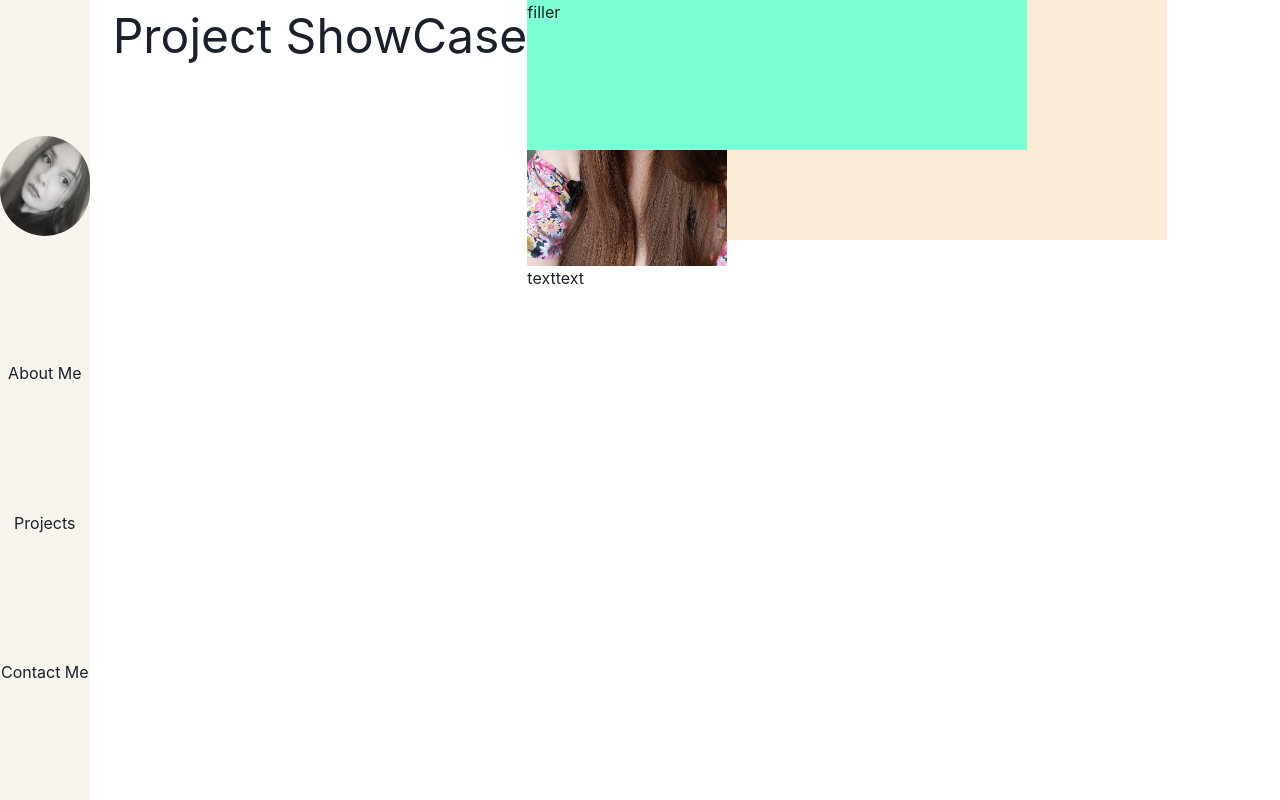
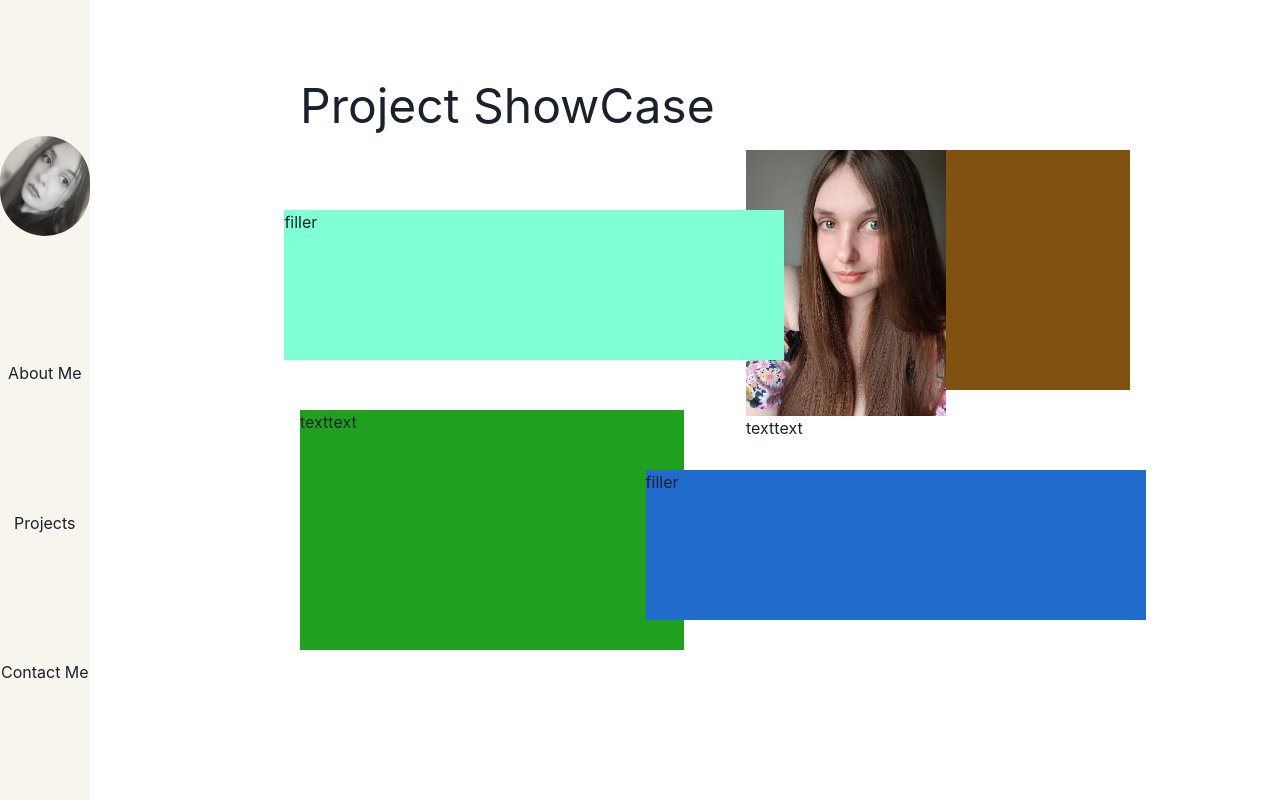
Before and after one commit to Sadie109/Sadie-Portfolio, a Next.js app: page /projects in a window 1280 px wide. Built offline with nearby package versions, Linux system fonts and the light colour scheme.

Commit message:
CSS work on project page

```diff
--- a/pages/projects.js
+++ b/pages/projects.js
@@ -11,22 +11,24 @@ function projects() {
           <p>filler</p>
         </div>
         <div>
-          <img className={styles.ImgContainer} src="/image.jpg" />
+          <img className={styles.Img} src="/image.jpg" />
           <a>text</a>
           <a>text</a>
         </div>
       </div>
 
-      {/* <div className={styles.SecondInfoContainer}>
+      <div className={styles.ProjectContainer}>
+      <div className={styles.ProjectInfoContainer}>
         <p>filler</p>
       </div>
-      <div className={styles.SecondImgContainer}>
-      <img/>
+      <div className={styles.ProjectImg}>
+        <img />
         <a>text</a>
         <a>text</a>
       </div>
+      </div>
 
-      <div className={styles.InfoContainer}>
+      {/* <div className={styles.InfoContainer}>
         <p>filler</p>
       </div>
       <div className={styles.ImgContainer}>
--- a/styles/project.module.css
+++ b/styles/project.module.css
@@ -1,7 +1,8 @@
 .Title {
   display: flex;
-  top: 20px;
-  left: 100px;
+  position: absolute;
+  top: 70px;
+  left: 300px;
   font-size: 3em;
 }
 
@@ -15,20 +16,47 @@
 }
 
 .WorkContainer {
-    width: 50%;
-    height: 30%;
-    background-color: antiquewhite;
+  width: 30%;
+  height: 30%;
+  position: absolute;
+  right: 150px;
+  top: 150px;
+  background-color: rgb(129, 81, 18);
 }
 
 .InfoContainer {
   background-color: aquamarine;
   display: flex;
-  position:absolute;
+  position: absolute;
+  right: 90%;
+  top: 25%;
   width: 500px;
   height: 150px;
 }
 
-.ImgContainer {
+.Img {
   background-color: bisque;
   width: 200px;
 }
+
+.ProjectContainer {
+  width: 30%;
+  height: 30%;
+  position: absolute;
+  left: 300px;
+  bottom: 150px;
+  background-color: rgb(31, 160, 31);
+}
+
+.ProjectInfoContainer {
+  background-color: rgb(33, 107, 204);
+  display: flex;
+  position: absolute;
+  left: 90%;
+  top: 25%;
+  width: 500px;
+  height: 150px;
+}
+
+.ProjectImg {
+}
```
Also changed, not shown: components/layout.js (line endings or trailing spaces).
